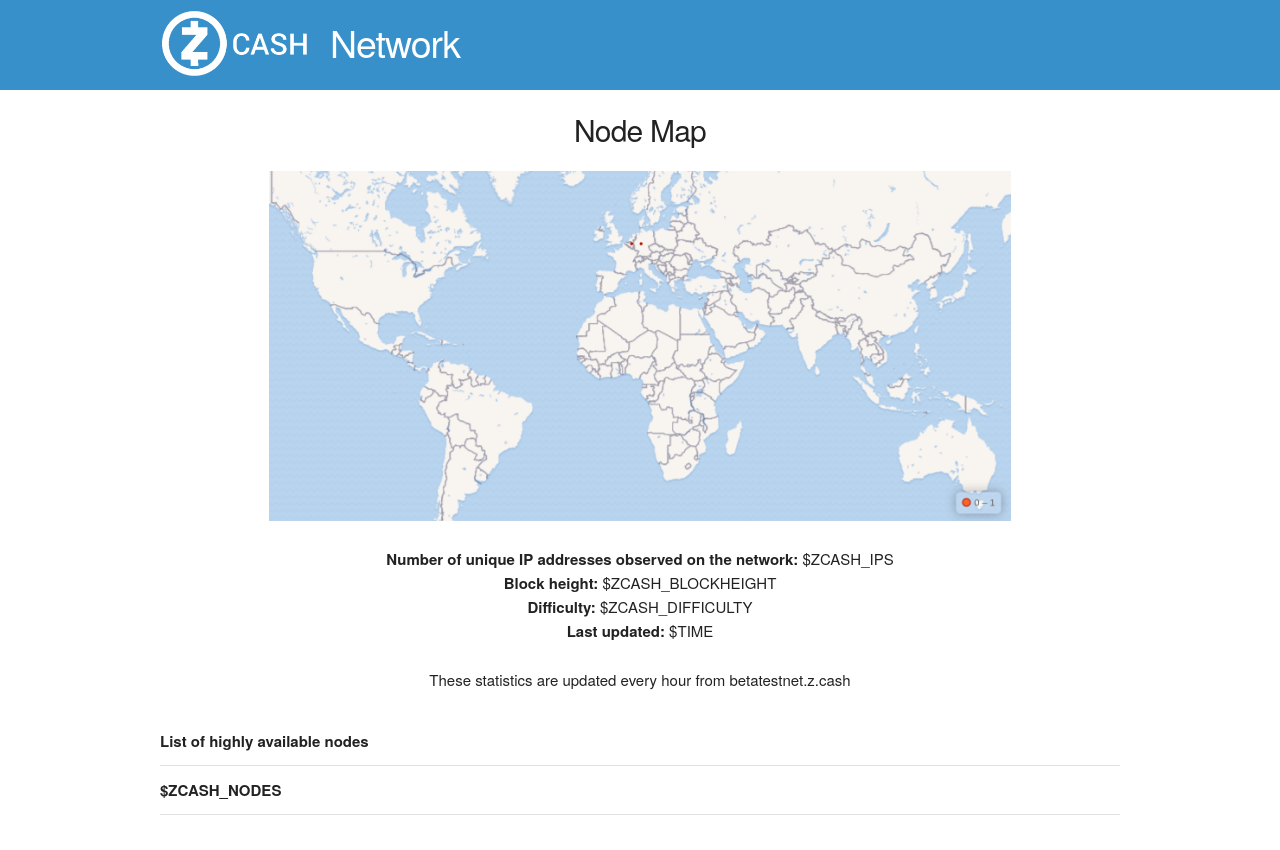
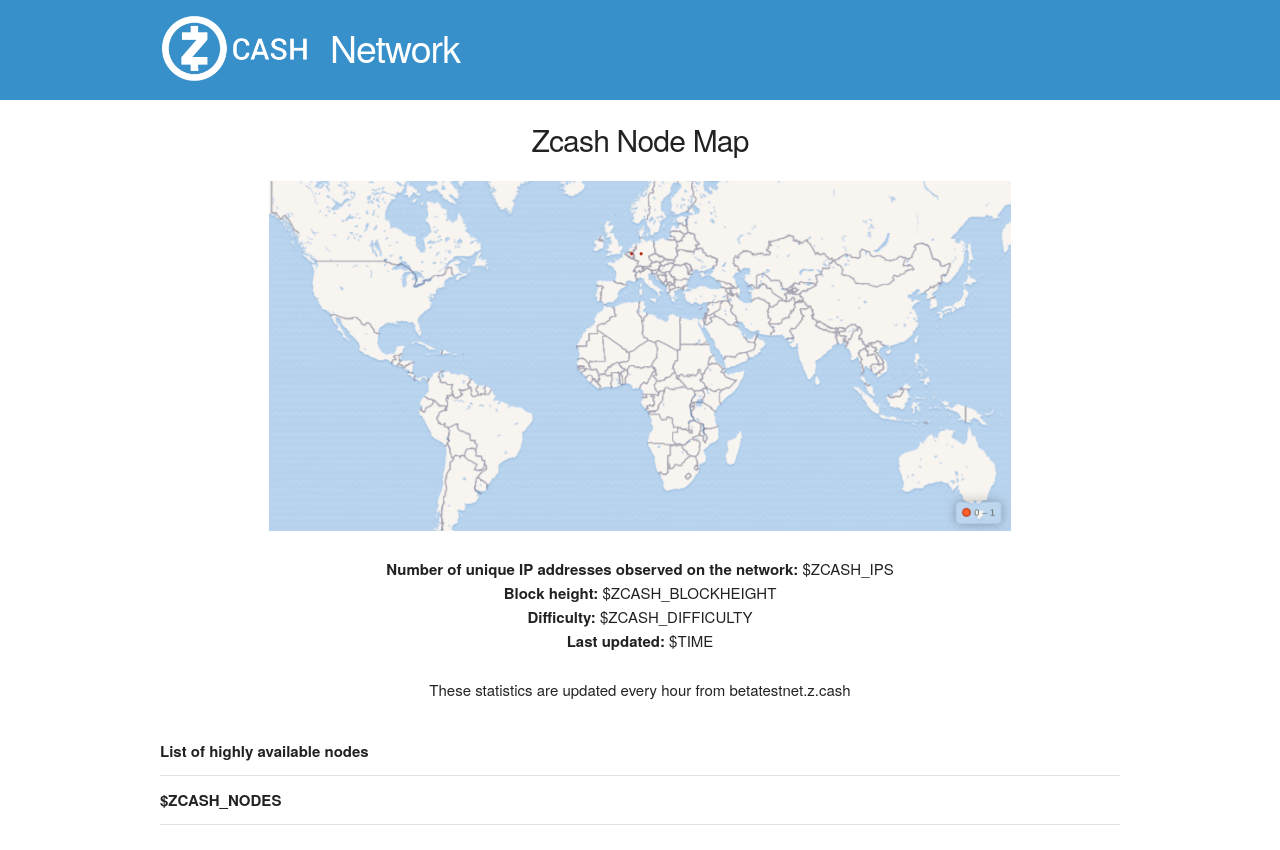
Before and after one commit to arcalinea/zcash-network-stats, a website: page public/testnet.html in a window 1280 px wide. Drawn offline with Linux system fonts and the light colour scheme.

Commit message:
Add padding to header

```diff
--- a/public/css/style.css
+++ b/public/css/style.css
@@ -1,5 +1,6 @@
 .header {
   background-color: #3890ca;
+  padding: 5px;
 }
 
 .logo {
--- a/public/testnet.html
+++ b/public/testnet.html
@@ -22,7 +22,7 @@
     </div>
     <div class="container">
       <div class="nodemap">
-        <h4>Node Map</h4>
+        <h4>Zcash Node Map</h4>
         <center>
           <img src="/images/testnet.png" alt="Node map">
         </center>
```
